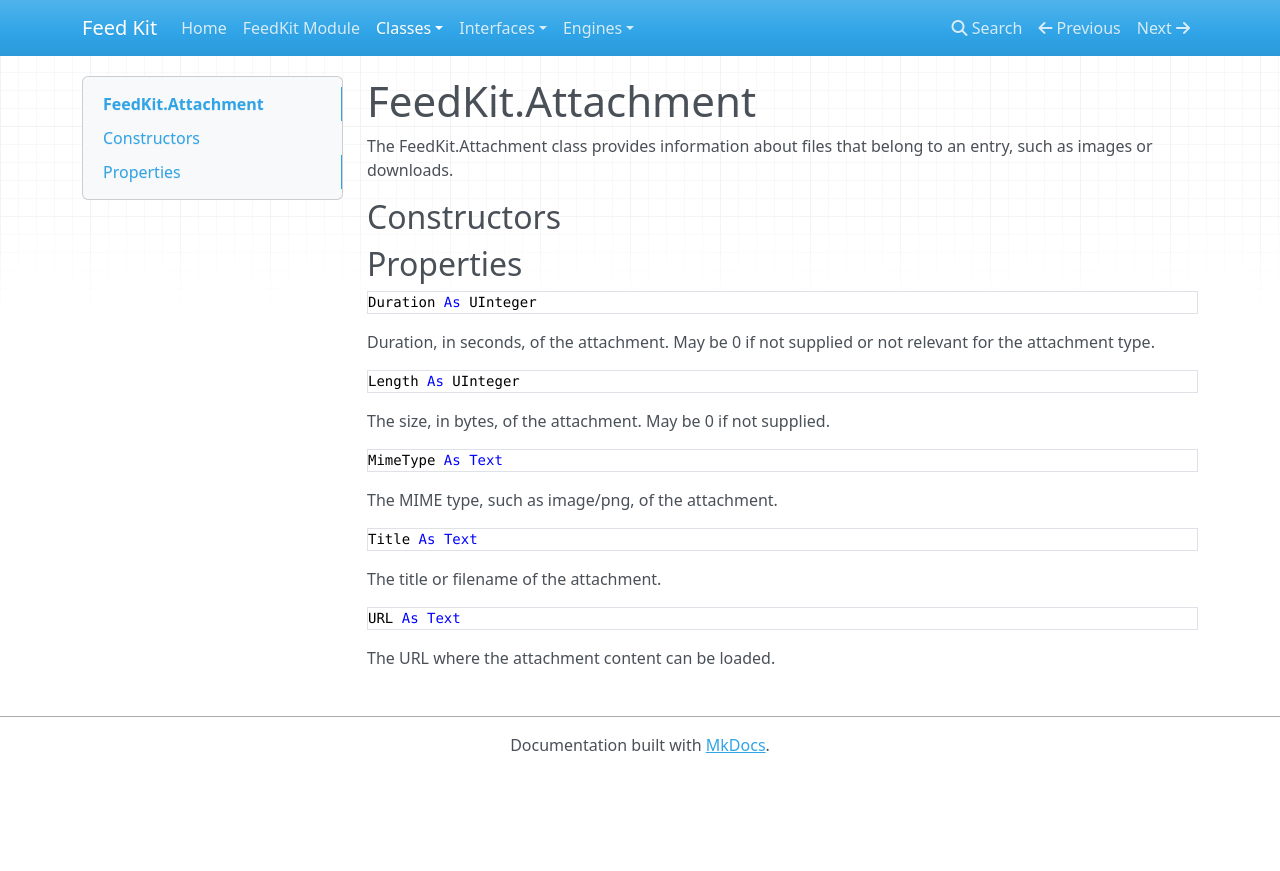
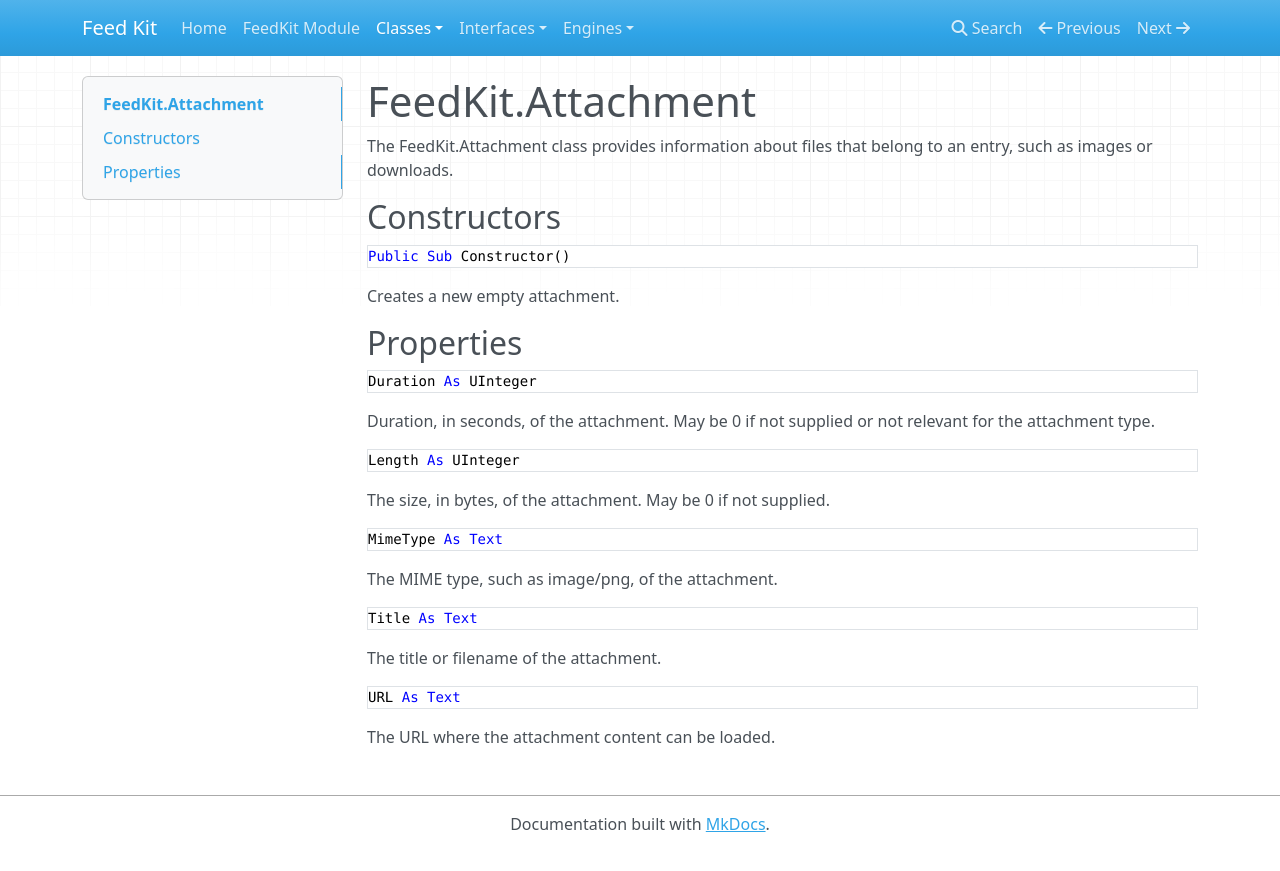
Before and after one commit to thommcgrath/Feed-Kit, an MkDocs documentation site: the page built from Documentation/docs/FeedKit.Attachment.md, in a window 1280 px wide. Shown: the top 871 px of the page. Built offline with MkDocs 1.6.1, drawn with Linux system fonts in a browser that asks for light colours; nearby versions of some CDN libraries; old or Windows-style settings are respelled for this version of MkDocs.

Commit message:
Line missing from last commit.

```diff
--- a/Documentation/docs/FeedKit.Attachment.md
+++ b/Documentation/docs/FeedKit.Attachment.md
@@ -4,6 +4,8 @@ The FeedKit.Attachment class provides information about files that belong to an
 
 ## Constructors
 
+<pre><span style="font-family: 'source-code-pro', 'menlo', 'courier', monospace; color: #000000;"><span style="color: #0000FF;">Public</span> <span style="color: #0000FF;">Sub</span> Constructor()</span></pre>
+Creates a new empty attachment.
 
 ## Properties
 
```
